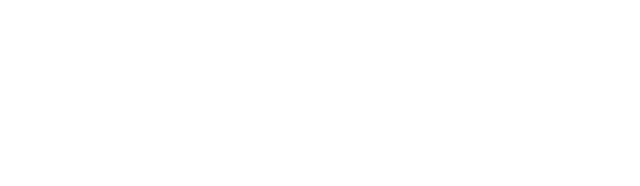
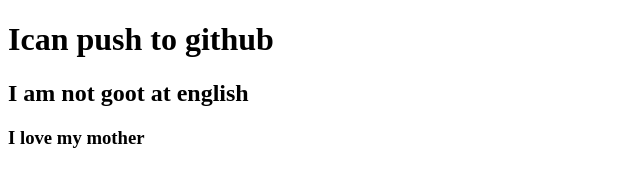
Before and after one commit to ormikhanom/my-third-ripo, a plain HTML site: page index.html in a window 1280 px wide. Shown: the whole page, without its empty margins (0-640 px from the left). Drawn offline with Linux system fonts and the light colour scheme.

Commit message:
added header

```diff
--- a/index.html
+++ b/index.html
@@ -7,6 +7,8 @@
     <title>This is my third ripo</title>
 </head>
 <body>
-
+    <h1>Ican push to github</h1>
+    <h2> I am not goot at english</h2>
+    <h3>I love my mother</h3>
 </body>
 </html>
```
